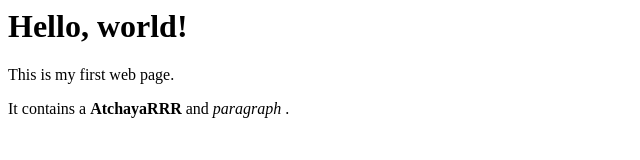
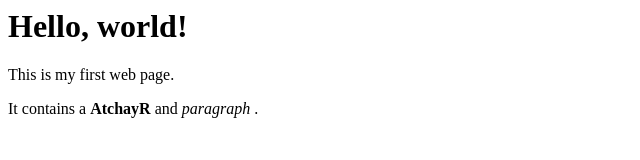
Before and after one commit to Atchayara/DockerCompose, a plain HTML site: page index.html in a window 1280 px wide. Shown: the full height of the page, 0-640 px from the left. Drawn offline with Linux system fonts and the light colour scheme.

Commit message:
Update index.html

```diff
--- a/index.html
+++ b/index.html
@@ -6,7 +6,7 @@
         <h1>Hello, world!</h1>
         <p>This is my first web page.</p>
         <p>It contains a
-             <strong>AtchayaRRR</strong> and <em> paragraph </em>.
+             <strong>AtchayR</strong> and <em> paragraph </em>.
         </p>
     </body>
 </html>
```
